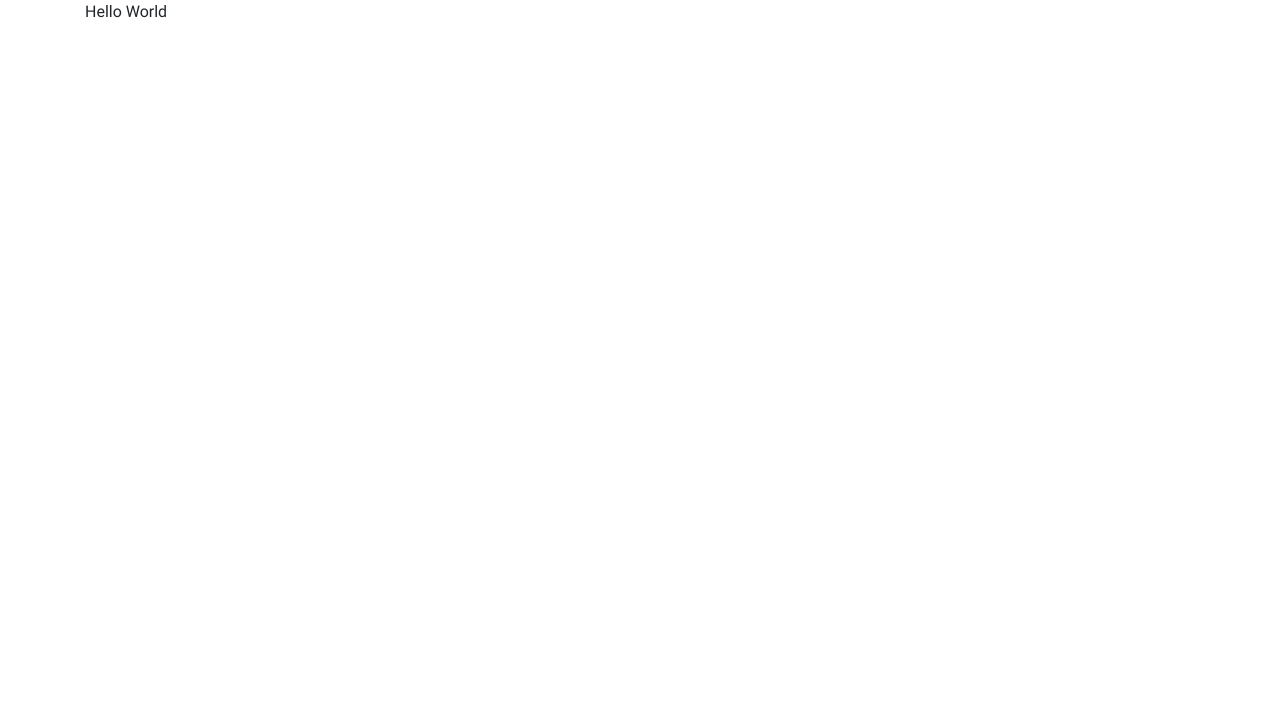
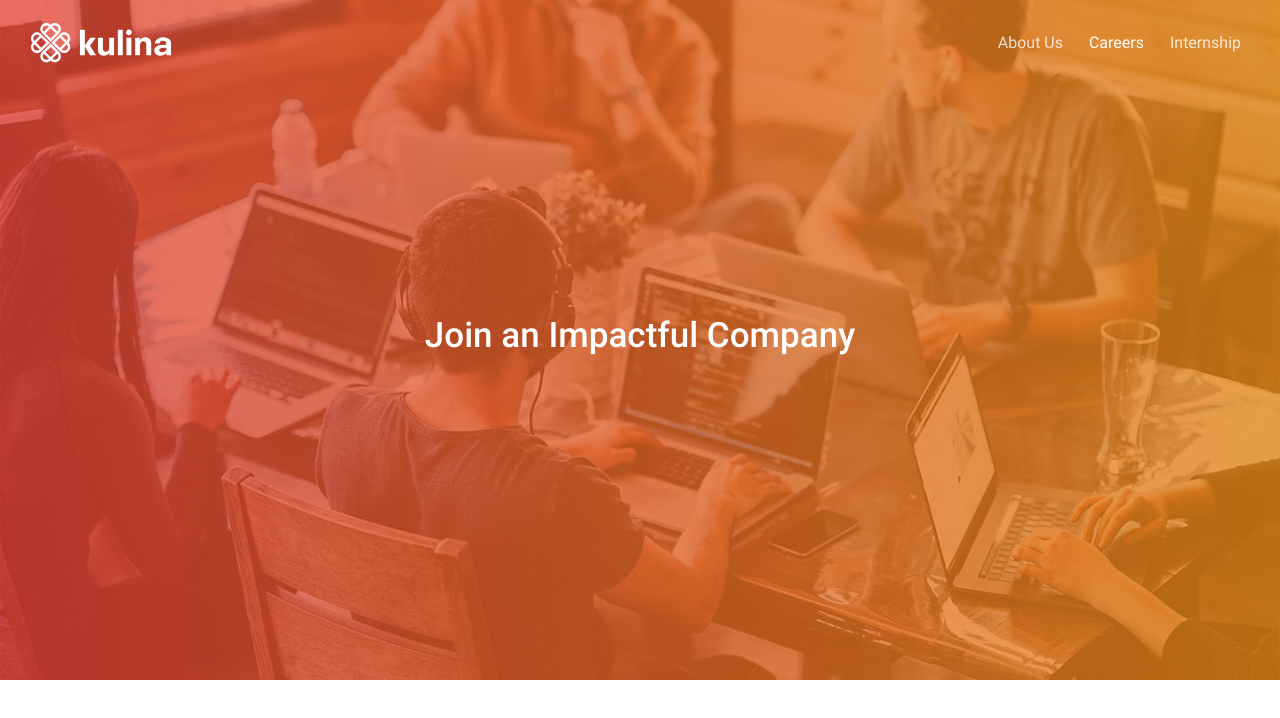
Before and after one commit to zizc0de/kulina-frontend, a website: page index.html in a window 1280 px wide. Drawn offline with Linux system fonts and the light colour scheme.

Commit message:
Added navbar & banner section without scroll

```diff
--- a/index.html
+++ b/index.html
@@ -24,11 +24,36 @@
 </head>
 <body>
 
-	<div class="container">
-		<div class="row">
-			<div class="col-12">
-				Hello World
+	<nav class="navbar navbar-home navbar-expand-md fixed-top">
+		<div class="container-fluid">
+			<a href="#" class="navbar-brand">
+				<img src="assets/images/logo/kulina-logo-white.svg">
+			</a>
+			<div class="collapse navbar-collapse">
+				<ul class="navbar-nav ml-auto">
+					<li class="nav-item">
+						<a href="#" class="nav-link">About Us</a>
+					</li>
+					<li class="nav-item active">
+						<a href="#" class="nav-link">Careers</a>
+					</li>
+					<li class="nav-item">
+						<a href="#" class="nav-link">Internship</a>
+					</li>
+				</ul>
 			</div>
+		</div>
+	</nav>
+
+	<div class="home-section">
+		<div class="container">
+
+			<div class="row">
+				<div class="col-12">
+					<h1>Join an Impactful Company</h1>
+				</div>
+			</div>
+
 		</div>
 	</div>
 
--- a/styles/scss/bases.scss
+++ b/styles/scss/bases.scss
@@ -1,4 +1,5 @@
 @import
+	"bases/_variable.scss",
+	"bases/_background.scss",
 	"bases/_fonts.scss",
-	"bases/_typography.scss",
-	"bases/_variable.scss"
+	"bases/_typography.scss";
--- /dev/null
+++ b/styles/scss/bases/_background.scss
@@ -0,0 +1,12 @@
+$colours:
+	"white" #FFFFFF,
+	"yellow" #F6FF00;
+
+@each $i in $colours{
+	.bg-#{nth($i, 1)} {
+		background: nth($i, 2);
+	}
+	.color-#{nth($i, 1)} {
+		color:nth($i, 2);
+	}
+}
--- /dev/null
+++ b/styles/scss/components.scss
@@ -0,0 +1,2 @@
+@import
+	"components/_header.scss";
--- /dev/null
+++ b/styles/scss/components/_header.scss
@@ -0,0 +1,22 @@
+.navbar-home {
+	min-height: 85px;
+	.navbar-brand {
+		img {
+			height: 40px;
+		}
+	}
+	li {
+		a {
+			color: #FFF;
+			opacity: 0.8;
+		}
+		&.active {
+			a {
+				opacity: 1;
+			}
+		}
+		&:not(:last-child){
+			padding-right: 10px;
+		}
+	}
+}
--- a/styles/scss/main.scss
+++ b/styles/scss/main.scss
@@ -1,7 +1,29 @@
 @import
-	"bases.scss";
+	"bases.scss",
+	"components.scss";
 
 html,
 body {
 	font-family: "roboto-regular"
 }
+
+.home-section {
+	align-items: center;
+	background: #FF512F;
+	background: -webkit-linear-gradient(265deg, rgba(253, 151, 20, 0.7), rgba(249, 66, 58, 0.7)), url('../../assets/images/background/working-office.jpg');
+	background: linear-gradient(265deg, rgba(253, 151, 20, 0.7), rgba(249, 66, 58, 0.7)), url('../../assets/images/background/working-office.jpg');
+	background-size: cover;
+	background-position: center;
+	display: flex;
+	min-height: 85vh;
+	h1 {
+		@extend .text-medium;
+		color: #FFFFFF;
+		font-size: 35px;
+		text-align: center;
+	}
+}
+
+section {
+	min-height: 250px;
+}
```
Also changed, not shown: assets/images/background/working-office.jpg (added), assets/images/logo/kulina-logo-white.svg (added), styles/css/components.css (added), styles/css/main.css.
